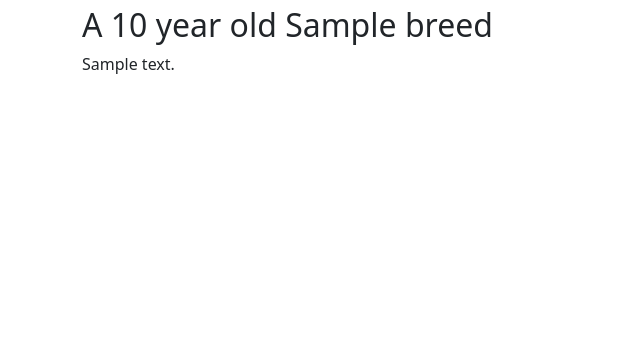
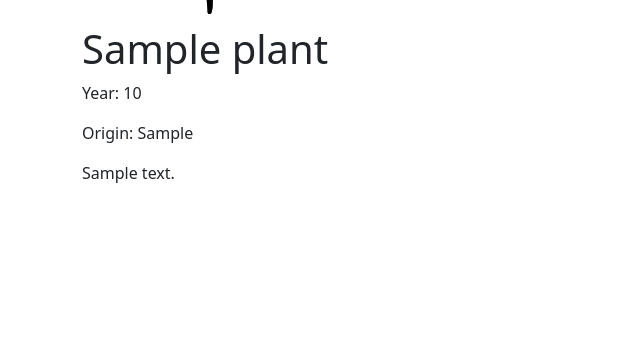
Before and after one commit to jessq1/plantcollector, a Django app: template main_app/templates/plants/detail.html in a window 1280 px wide. Shown: the part 449-800 px from the top of the page, without its empty margins (0-640 px from the left). Run offline with Django 3.2, Linux system fonts and the light colour scheme; tables that the repository leaves empty hold one stand-in row (values such as "Sample post"); the template is opened without the code that fills it: values that come from a table or form of the project are taken from there, most other values are stand-ins (such as "Sample title", 1, 10 or a date in 2020).

Commit message:
part 2 done

```diff
--- /dev/null
+++ b/main_app/static/css/pDetail.css
@@ -0,0 +1,3 @@
+.plant-img{
+    width:20vw;
+}
--- a/main_app/templates/home.html
+++ b/main_app/templates/home.html
@@ -7,11 +7,9 @@
 
 {% block content %}
 
-<section class="logo-container">
   <div class="img-fluid">
     <img src="{% static 'images/bg.jpg' %}" alt="The Plant Collector Plant" class="img-fluid"/>
   </div>
 
-</section>
 
 {% endblock %}
--- a/main_app/templates/plants/detail.html
+++ b/main_app/templates/plants/detail.html
@@ -5,28 +5,26 @@
 <link
   rel="stylesheet"
   type="text/css"
-  href="{% static 'css/cat-detail.css' %}"
+  href="{% static 'css/pDetail.css' %}"
 />
 {% endblock %}
 
 {% block content %}
 
 <div class="container-lg py-3">
-<section class="cat-container">
-  <div class="cat-img">
+<section class="plant-container">
+  <div class="plant-img">
     <img
-      src="{% static 'images/sk8r-boi-cat.svg' %}"
-      alt="A skater boy cat"
+      class="plant-img"
+      src="{% static 'images/Leaves/Paper_Birch.png' %}"
+      alt="A skater boy plant"
     >
   </div>
-  <div class="cat-details">
-    <h1>{{ cat.name }}</h1>
-    {% if cat.age > 0 %}
-      <h2>A {{ cat.age }} year old {{ cat.breed }}</h2>
-    {% else %}
-      <h2>A {{ cat.breed }} kitten.</h2>
-    {% endif %}
-    <p>{{ cat.description }}</p>
+  <div class="plant-details">
+    <h1>{{ plant.name }}</h1>
+    <p>Year: {{ plant.age }}</p>
+    <p>Origin: {{ plant.origin }}</p>
+    <p>{{ plant.description }}</p>
   </div>
 </div>
 </section>
--- a/main_app/templates/plants/index.html
+++ b/main_app/templates/plants/index.html
@@ -13,7 +13,7 @@
 
 <section class="card-container">
   {% for plant in plants %}
-    <div class="card">
+    <div class="card py-3">
         <img src="{% static 'images/Leaves/Paper_Birch.png' %}" class="card-img-top" alt="plant">
         <div class="card-body">
         <h3 class="card-title">{{ plant.name }}</h3>
@@ -21,7 +21,7 @@
         <p>Origin: {{ plant.origin }}</p>
         <p class="card-text">{{ plant.description }}</p>
       </div>
-      <a href="{% url 'plants_detail' plant.id %}">Details
+      <a class='btn btn-outline-secondary' href="{% url 'plants_detail' plant.id %}">Details
       </a>
     </div>
   {% endfor %}
```
